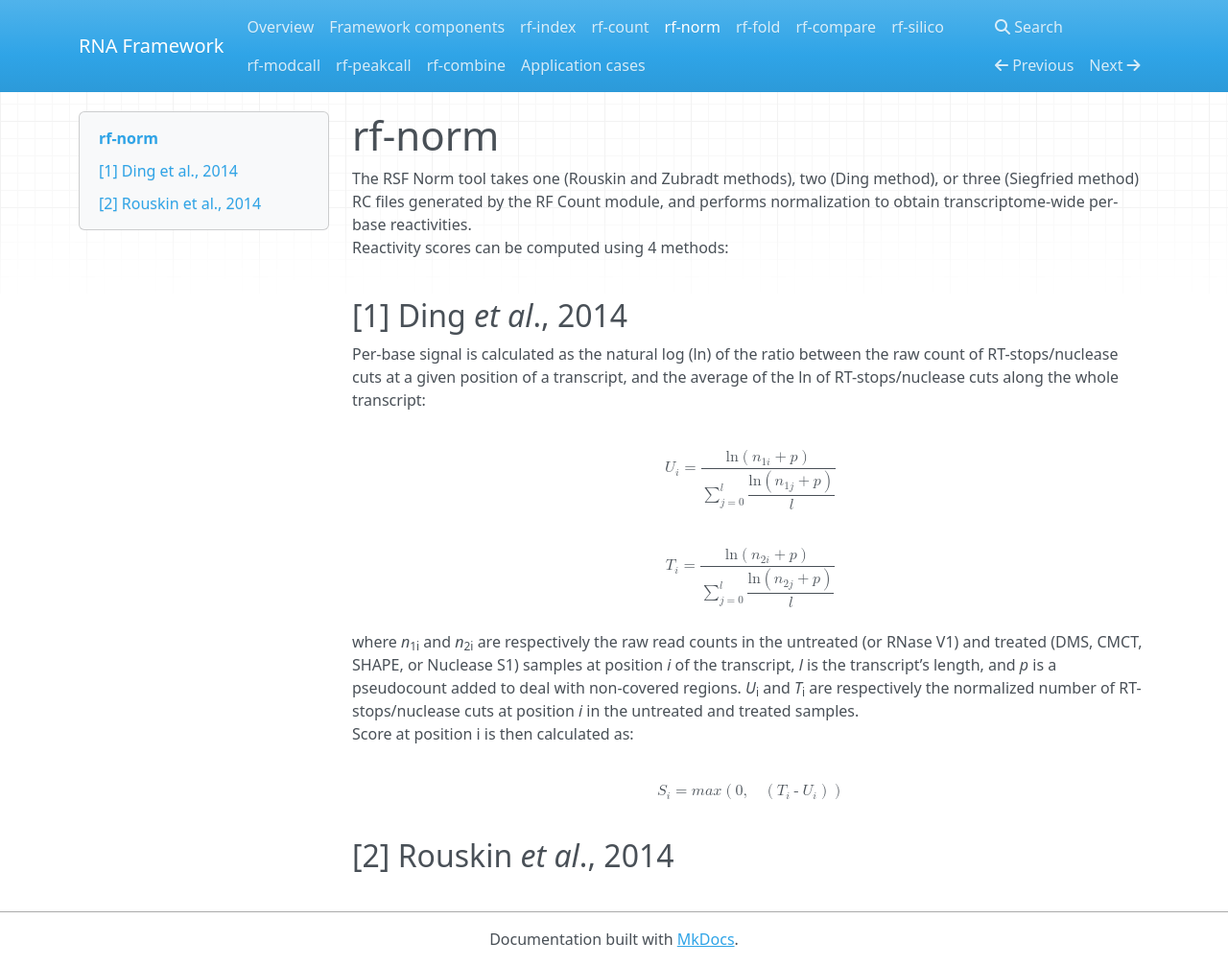
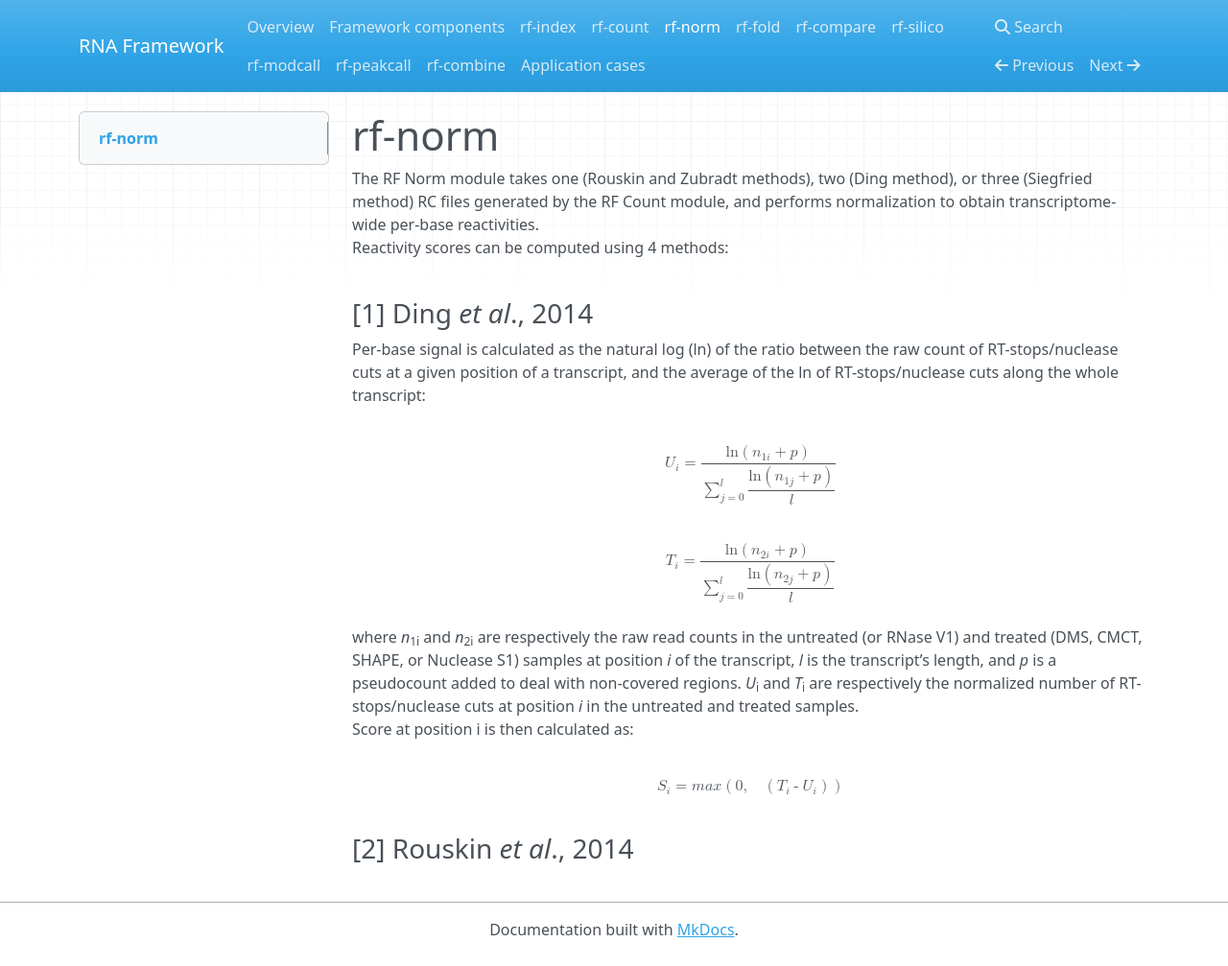
Before and after one commit to dincarnato/RNAFramework, an MkDocs documentation site: the page built from docs/rf-norm.md, in a window 1280 px wide and 1007 px high. Shown: the whole window at 96% size. Built offline with MkDocs 1.6.1, drawn with Linux system fonts in a browser that asks for light colours; nearby versions of some CDN libraries; old or Windows-style settings are respelled for this version of MkDocs.

Commit message:
no message

```diff
--- a/docs/rf-norm.md
+++ b/docs/rf-norm.md
@@ -1,8 +1,8 @@
 # rf-norm
-The RSF Norm tool takes one (Rouskin and Zubradt methods), two (Ding method), or three (Siegfried method) RC files generated by the RF Count module, and performs normalization to obtain transcriptome-wide per-base reactivities.<br/>
+The RF Norm module takes one (Rouskin and Zubradt methods), two (Ding method), or three (Siegfried method) RC files generated by the RF Count module, and performs normalization to obtain transcriptome-wide per-base reactivities.<br/>
 Reactivity scores can be computed using 4 methods:
 <br/><br/>
-## [1] Ding *et al*., 2014
+### [1] Ding *et al*., 2014
 Per-base signal is calculated as the natural log (ln) of the ratio between the raw count of RT-stops/nuclease cuts at a given position of a transcript, and the average of the ln of RT-stops/nuclease cuts along the whole transcript:<br/><br/>
 
 <math display="block" xmlns="http://www.w3.org/1998/Math/MathML"><msub><mi>U</mi><mi>i</mi></msub><mo>=</mo><mfrac><mrow><mi>ln</mi><mo>(</mo><msub><mi>n</mi><mrow><mn>1</mn><mi>i</mi></mrow></msub><mo>+</mo><mi>p</mi><mo>)</mo></mrow><mfenced><mrow><munderover><mo>&#x2211;</mo><mrow><mi>j</mi><mo>=</mo><mn>0</mn></mrow><mi>l</mi></munderover><mstyle displaystyle="true"><mfrac><mrow><mi>ln</mi><mo>(</mo><msub><mi>n</mi><mrow><mn>1</mn><mi>j</mi></mrow></msub><mo>+</mo><mi>p</mi><mo>)</mo></mrow><mi>l</mi></mfrac></mstyle></mrow></mfenced></mfrac></math>
@@ -13,4 +13,4 @@ where *n*<sub>1i</sub> and *n*<sub>2i</sub> are respectively the raw read counts
 Score at position i is then calculated as:<br/><br/>
 <math display="block" xmlns="http://www.w3.org/1998/Math/MathML"><msub><mi>S</mi><mi>i</mi></msub><mo>=</mo><mi>m</mi><mi>a</mi><mi>x</mi><mo>(</mo><mn>0</mn><mo>,</mo><mo>&#xA0;</mo><mo>(</mo><msub><mi>T</mi><mi>i</mi></msub><mo>-</mo><msub><mi>U</mi><mi>i</mi></msub><mo>)</mo><mo>)</mo></math>
 <br/>
-## [2] Rouskin *et al*., 2014
+### [2] Rouskin *et al*., 2014
```
